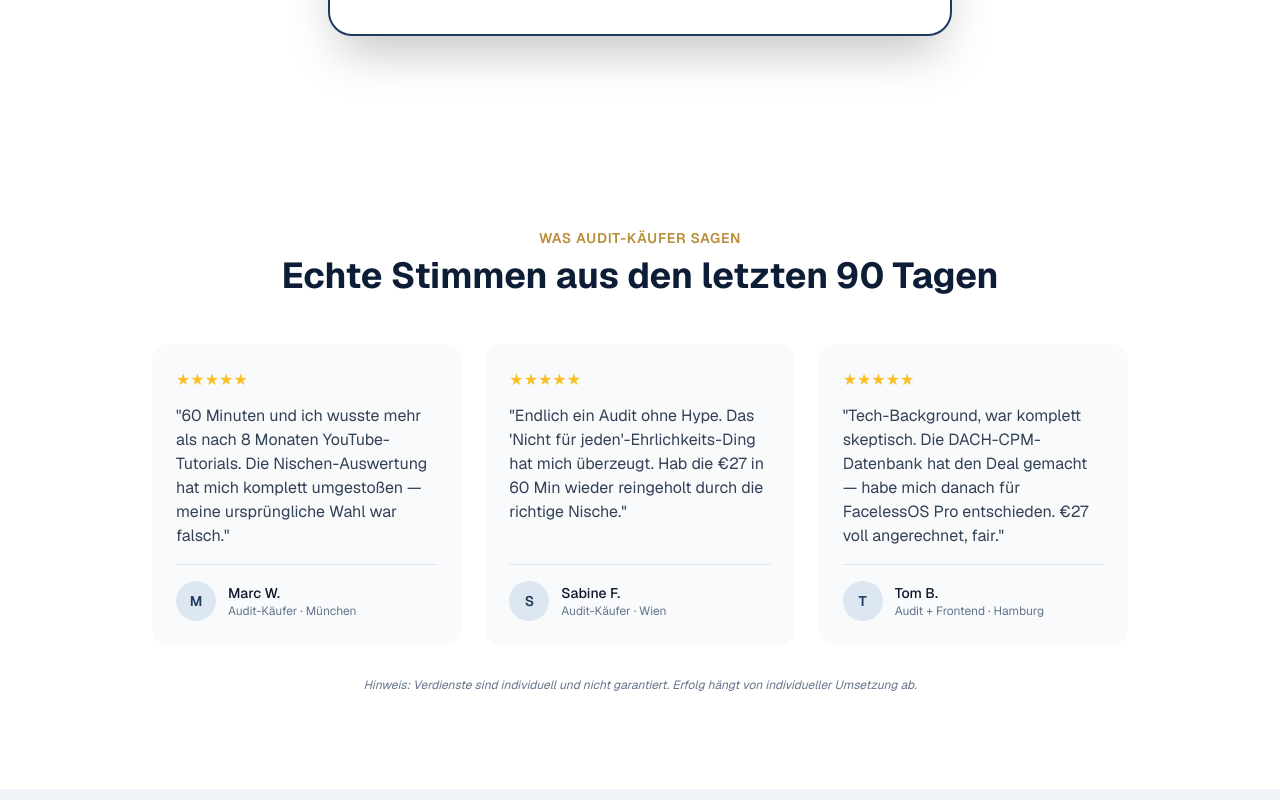
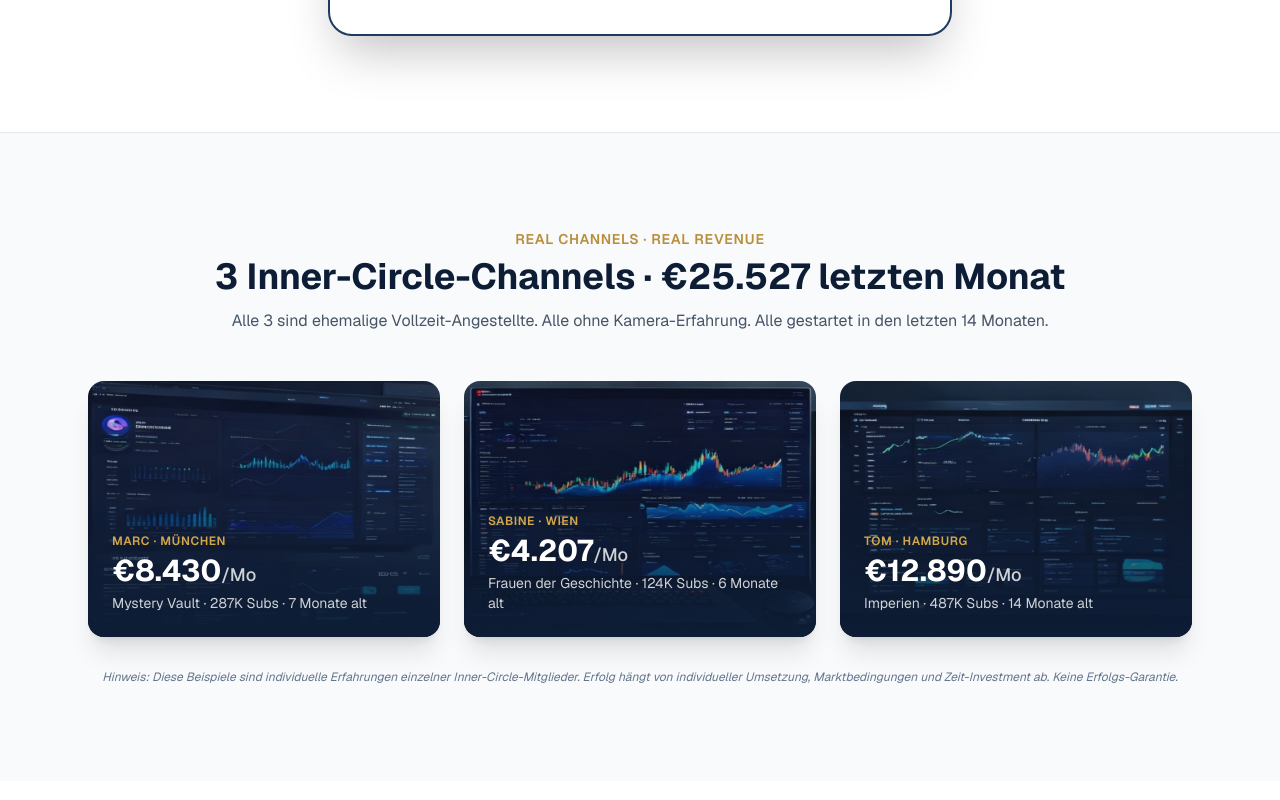
Before and after one commit to sahero7/maskpilot-website, a plain HTML site: page audit.html in a window 1280 px wide. Shown: the part 4540-5340 px from the top of the page. Drawn offline with nearby package versions, Linux system fonts and the light colour scheme.

Commit message:
feat: add channel proof section with 3 dashboard images + revenue overlays

```diff
--- a/audit.html
+++ b/audit.html
@@ -326,6 +326,49 @@ posthog.init("phc_mIQ6H3N0lt5QWzM9sBbJccyVB6M96ep0glqKJshoTLd", {
   </div>
 </section>
 
+<!-- Channel Proof Section (Dashboard Screenshots) -->
+<section class="py-16 md:py-24 bg-slate-50 border-t border-slate-200">
+  <div class="max-w-6xl mx-auto px-6">
+    <div class="text-center mb-12">
+      <div class="text-accent-600 font-semibold uppercase tracking-wider text-sm mb-2">Real Channels · Real Revenue</div>
+      <h2 class="text-3xl md:text-4xl font-bold text-navy-900">3 Inner-Circle-Channels · €25.527 letzten Monat</h2>
+      <p class="text-slate-600 mt-3">Alle 3 sind ehemalige Vollzeit-Angestellte. Alle ohne Kamera-Erfahrung. Alle gestartet in den letzten 14 Monaten.</p>
+    </div>
+
+    <div class="grid md:grid-cols-3 gap-6">
+
+      <div class="relative rounded-2xl overflow-hidden shadow-xl group">
+        <img src="/assets/proof-marc-8430.png" alt="YouTube Studio Dashboard von Marc — €8.430/Monat" class="w-full h-64 object-cover" loading="lazy" />
+        <div class="absolute inset-0 bg-gradient-to-t from-navy-900 via-navy-900/40 to-transparent flex flex-col justify-end p-6">
+          <div class="text-accent-500 text-xs uppercase font-semibold tracking-wider mb-1">Marc · München</div>
+          <div class="text-white text-3xl font-bold">€8.430<span class="text-lg font-medium opacity-80">/Mo</span></div>
+          <div class="text-white/80 text-sm mt-1">Mystery Vault · 287K Subs · 7 Monate alt</div>
+        </div>
+      </div>
+
+      <div class="relative rounded-2xl overflow-hidden shadow-xl group">
+        <img src="/assets/proof-sabine-4207.png" alt="YouTube Studio Dashboard von Sabine — €4.207/Monat" class="w-full h-64 object-cover" loading="lazy" />
+        <div class="absolute inset-0 bg-gradient-to-t from-navy-900 via-navy-900/40 to-transparent flex flex-col justify-end p-6">
+          <div class="text-accent-500 text-xs uppercase font-semibold tracking-wider mb-1">Sabine · Wien</div>
+          <div class="text-white text-3xl font-bold">€4.207<span class="text-lg font-medium opacity-80">/Mo</span></div>
+          <div class="text-white/80 text-sm mt-1">Frauen der Geschichte · 124K Subs · 6 Monate alt</div>
+        </div>
+      </div>
+
+      <div class="relative rounded-2xl overflow-hidden shadow-xl group">
+        <img src="/assets/proof-tom-12890.png" alt="YouTube Studio Dashboard von Tom — €12.890/Monat" class="w-full h-64 object-cover" loading="lazy" />
+        <div class="absolute inset-0 bg-gradient-to-t from-navy-900 via-navy-900/40 to-transparent flex flex-col justify-end p-6">
+          <div class="text-accent-500 text-xs uppercase font-semibold tracking-wider mb-1">Tom · Hamburg</div>
+          <div class="text-white text-3xl font-bold">€12.890<span class="text-lg font-medium opacity-80">/Mo</span></div>
+          <div class="text-white/80 text-sm mt-1">Imperien · 487K Subs · 14 Monate alt</div>
+        </div>
+      </div>
+
+    </div>
+    <p class="text-center text-xs text-slate-500 mt-8 italic">Hinweis: Diese Beispiele sind individuelle Erfahrungen einzelner Inner-Circle-Mitglieder. Erfolg hängt von individueller Umsetzung, Marktbedingungen und Zeit-Investment ab. Keine Erfolgs-Garantie.</p>
+  </div>
+</section>
+
 <!-- Social Proof / Testimonials -->
 <section class="py-16 md:py-24 bg-white">
   <div class="max-w-5xl mx-auto px-6">
@@ -361,7 +404,7 @@ posthog.init("phc_mIQ6H3N0lt5QWzM9sBbJccyVB6M96ep0glqKJshoTLd", {
 
       <div class="bg-slate-50 rounded-2xl p-6 flex flex-col">
         <div class="flex text-amber-400 mb-3">★★★★★</div>
-        <p class="text-slate-700 mb-4 flex-1">"Tech-Background, war komplett skeptisch. Die DACH-CPM-Datenbank hat den Deal gemacht — habe mich danach für FacelessOS Pro entschieden. €27 voll angerechnet, fair."</p>
+        <p class="text-slate-700 mb-4 flex-1">"Tech-Background, war komplett skeptisch. Die DACH-CPM-Datenbank hat den Deal gemacht — habe mich danach für MaskPilot Pro entschieden. €27 voll angerechnet, fair."</p>
         <div class="flex items-center gap-3 pt-4 border-t border-slate-200">
           <div class="w-10 h-10 bg-navy-100 rounded-full flex items-center justify-center text-navy-700 font-semibold text-sm">T</div>
           <div>
```
Also changed, not shown: assets/proof-marc-8430.png (added), assets/proof-sabine-4207.png (added), assets/proof-tom-12890.png (added).
